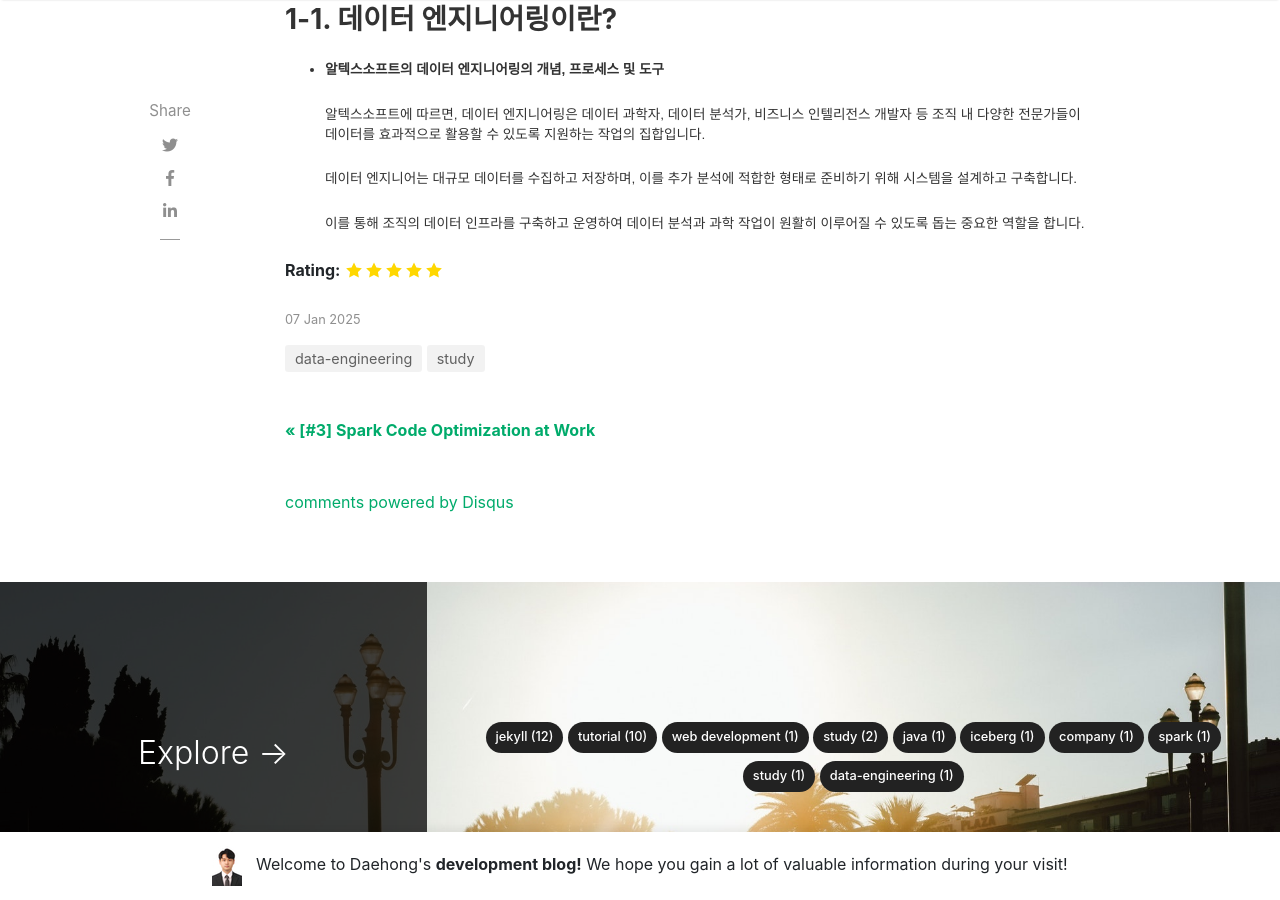
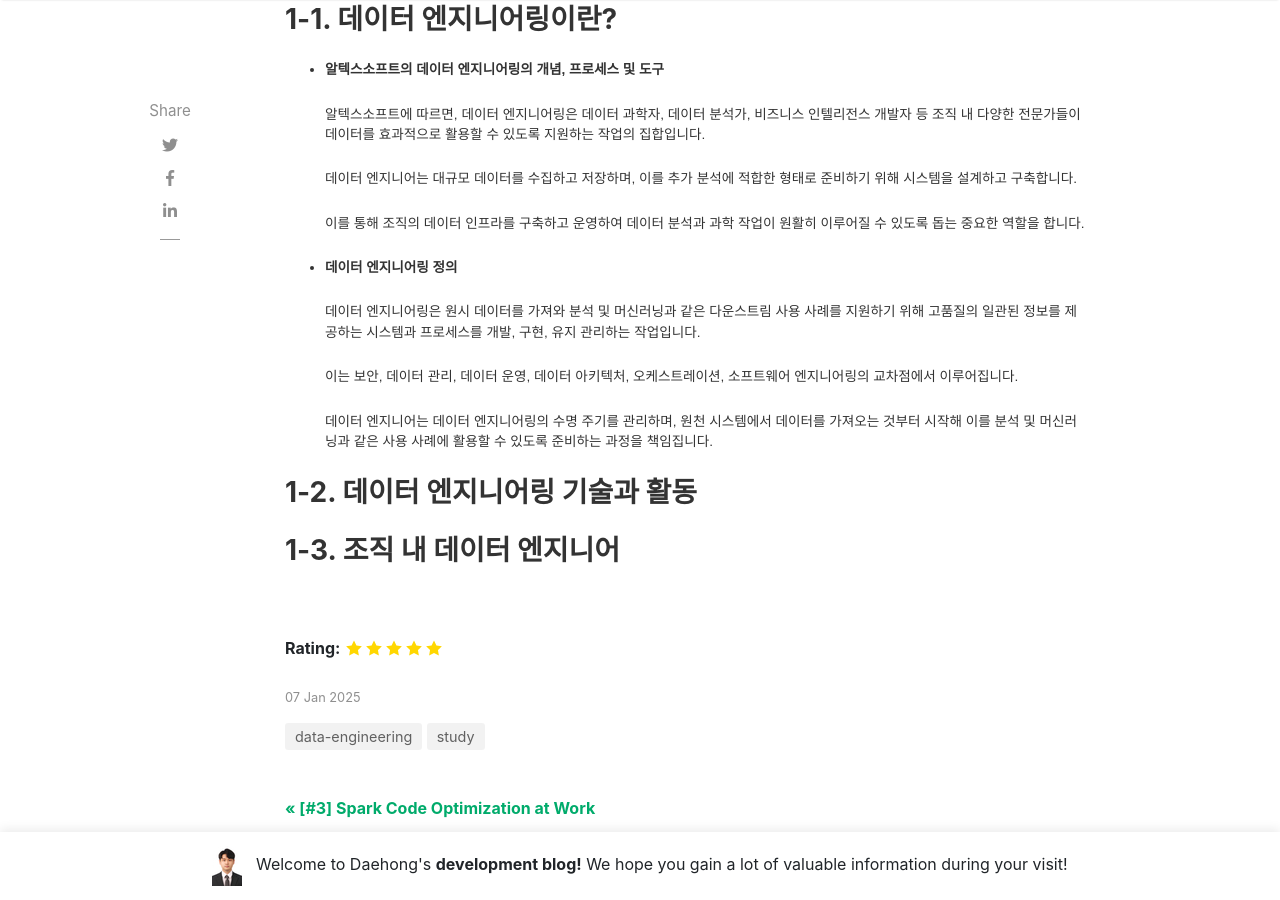
Before and after one commit to JeonDaehong/JeonDaehong.github.io, a Jekyll site: the page built from _posts/2025-01-07-robust-data-engineering.md, in a window 1280 px wide and 900 px high, scrolled down 1353 px. Built offline with Jekyll 4.4.1, drawn with Linux system fonts in a browser that asks for light colours; nearby versions of some CDN libraries; comment, search, counter and statistics services are not loaded.

Commit message:
Study Robust Data Engineering Book

```diff
--- a/_posts/2025-01-07-robust-data-engineering.md
+++ b/_posts/2025-01-07-robust-data-engineering.md
@@ -28,3 +28,19 @@ rating: 5
 	데이터 엔지니어는 대규모 데이터를 수집하고 저장하며, 이를 추가 분석에 적합한 형태로 준비하기 위해 시스템을 설계하고 구축합니다.
 
 	이를 통해 조직의 데이터 인프라를 구축하고 운영하여 데이터 분석과 과학 작업이 원활히 이루어질 수 있도록 돕는 중요한 역할을 합니다.
+
+
+- **데이터 엔지니어링 정의**
+
+	데이터 엔지니어링은 원시 데이터를 가져와 분석 및 머신러닝과 같은 다운스트림 사용 사례를 지원하기 위해 고품질의 일관된 정보를 제공하는 시스템과 프로세스를 개발, 구현, 유지 관리하는 작업입니다.
+
+	이는 보안, 데이터 관리, 데이터 운영, 데이터 아키텍처, 오케스트레이션, 소프트웨어 엔지니어링의 교차점에서 이루어집니다.
+
+	데이터 엔지니어는 데이터 엔지니어링의 수명 주기를 관리하며, 원천 시스템에서 데이터를 가져오는 것부터 시작해 이를 분석 및 머신러닝과 같은 사용 사례에 활용할 수 있도록 준비하는 과정을 책임집니다.
+
+
+### 1-2. 데이터 엔지니어링 기술과 활동
+
+### 1-3. 조직 내 데이터 엔지니어
+
+<br>
```
